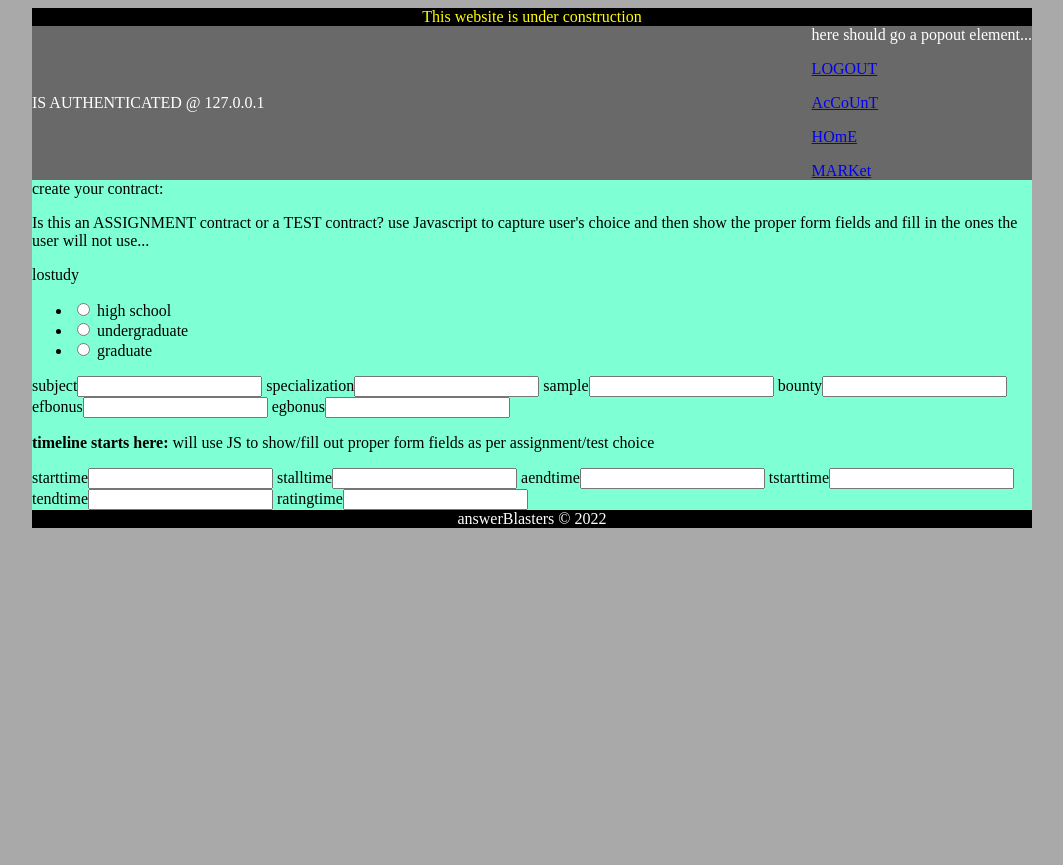
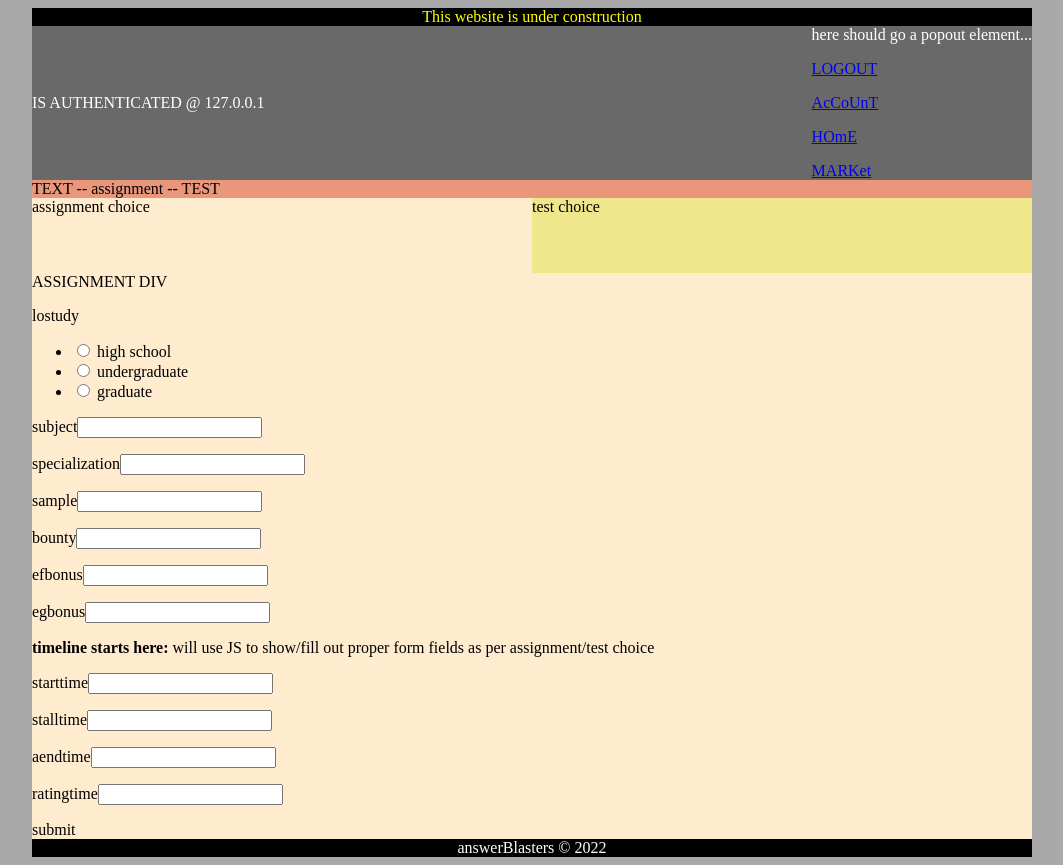
Before and after one commit to maimedlord/ab, a Flask app: page /create_contract in a window 1280 px wide. Shown: the whole page, without its empty margins (116-1179 px from the left). Before the commit the page ends 528 px from the top, so only its background shows below. Run offline with Flask 2, Linux system fonts and the light colour scheme; the visitor is signed in with stand-in values (Sample User, id 1); parts of the project's set-up code (start-up, migrations or seed data) failed here and were passed over.

Commit message:
working on contract forms

```diff
--- a/app.py
+++ b/app.py
@@ -72,11 +72,12 @@ INCOMPLETE
 @app.route('/create_contract', methods=['post', 'get'])
 @login_required
 def create_contract():
-    form = CContract()
+    form = CContract(type='assignment')
     ip_address = request.remote_addr
+    c_type = "assignment"
     if form.validate_on_submit():
         return redirect('success')
-    return render_template('create_contract.html', form=form, ip_address=ip_address)
+    return render_template('create_contract.html', form=form, ip_address=ip_address, c_type=c_type)
 
 
 '''
--- a/forms.py
+++ b/forms.py
@@ -15,14 +15,13 @@ class CContract(FlaskForm):
     specialization = StringField('specialization', validators=[InputRequired()])
     subject = StringField('subject', validators=[InputRequired()])
     submit = StringField('submit')
-    type = HiddenField('type', validators=[AnyOf(['assignment', 'test'])])
     #
-    aendtime = DateTimeField('aendtime', validators=[InputRequired()])
-    ratingtime = DateTimeField('ratingtime', validators=[InputRequired()])
-    stalltime = DateTimeField('stalltime', validators=[InputRequired()])
-    starttime = DateTimeField('starttime', validators=[InputRequired()])
-    tstarttime = DateTimeField('tstarttime', validators=[InputRequired()])
-    tendtime = DateTimeField('tendtime', validators=[InputRequired()])
+    aendtime = DateTimeField('aendtime', validators=[])
+    ratingtime = DateTimeField('ratingtime', validators=[])
+    stalltime = DateTimeField('stalltime', validators=[])
+    starttime = DateTimeField('starttime', validators=[])
+    tstarttime = DateTimeField('tstarttime', validators=[])
+    tendtime = DateTimeField('tendtime', validators=[])
 
 
 '''
--- a/static/css/create_contract.css
+++ b/static/css/create_contract.css
@@ -0,0 +1,29 @@
+#cc_main {
+    background-color: darksalmon;
+    display: flex;
+    flex-direction: column;
+    width: 100%;
+}
+#s_assignment {
+    background-color: blanchedalmond;
+    flex-basis: 50%;
+}
+#s_test {
+    background-color: khaki;
+    flex-basis: 50%;
+}
+#s_main {
+    background-color: plum;
+    display: flex;
+    flex-direction: row;
+    height: 75px;
+    width: 100%;
+}
+#d_assignment {
+    background-color: blanchedalmond;
+    display: flex;
+}
+#d_test {
+    background-color: khaki;
+    display: none;
+}
--- /dev/null
+++ b/static/scripts/create_contract.js
@@ -0,0 +1,17 @@
+/*
+Answer Bounty
+Alex Haas
+*/
+let contract_type = "assignment"
+// INCOMPLETE:
+function show_type_assignment() {
+   contract_type = "assignment"
+   document.getElementById('d_assignment').style.display = "flex";
+   document.getElementById('d_test').style.display = "none";
+}
+// INCOMPLETE:
+function show_type_test() {
+   contract_type = "test"
+   document.getElementById('d_assignment').style.display = "none";
+   document.getElementById('d_test').style.display = "flex";
+}
--- a/static/scripts/js.js
+++ b/static/scripts/js.js
@@ -1,3 +1,7 @@
+/*
+Answer Bounty
+Alex Haas
+*/
 // function show_login() {
 //    document.getElementById('login_form').style.display = "none";
 //    document.getElementById('login_text').style.display = "flex";
--- a/templates/base.html
+++ b/templates/base.html
@@ -13,6 +13,7 @@
         {% block css %}{% endblock %}
         <!-- Scripts  ––––––––––––––––––––––––––––––––––––––––––––– -->
         <script src="{{url_for('static', filename='scripts/js.js')}}"></script>
+        {% block scripts %}{% endblock %}
         <!-- Favicon  ––––––––––––––––––––––––––––––––––––––––––––– -->
         <link rel="icon" type="image/png" href="{{ url_for('static', filename='images/favicon.ico') }}">
     </head>
--- a/templates/create_contract.html
+++ b/templates/create_contract.html
@@ -1,35 +1,61 @@
 {% extends "base.html" %}
 {% block title %}<title>answerBlasters: create THAT contraCT yo</title>{% endblock %}
 {% block css %}<link rel="stylesheet" href="{{ url_for('static', filename='css/create_contract.css') }}">{% endblock %}
+{% block scripts %}<script src="{{url_for('static', filename='scripts/create_contract.js')}}"></script>{% endblock %}
 {% block body %}
-    <div>
-        create your contract:
-        <p></p>
-        Is this an ASSIGNMENT contract or a TEST contract? use Javascript to capture user's choice and then show the proper form fields and fill in the ones the user will not use...
-        <p></p>
-        <div id="contract_assignment">
-            <form method="post">
+    <div id="cc_main">
+        TEXT -- {{ c_type }} -- TEST
+        <div id="s_main">
+            <div id="s_assignment" onclick="show_type_assignment()">
+                assignment choice
+            </div>
+            <div id="s_test" onclick="show_type_test()">
+                test choice
+            </div>
+        </div>
+        <div id="d_assignment">
+            <form id="c_assignment" method="post">
+                ASSIGNMENT DIV
+                <p></p>
                 {{ form.csrf_token }}
-                {{ form.lostudy.label }}{{ form.lostudy(size=20) }}
-                {{ form.subject.label }}{{ form.subject(size=20) }}
-                {{ form.specialization.label }}{{ form.specialization(size=20) }}
-                {{ form.sample.label }}{{ form.sample(size=20) }}
-                {{ form.bounty.label }}{{ form.bounty(size=20) }}
-                {{ form.efbonus.label }}{{ form.efbonus(size=20) }}
-                {{ form.egbonus.label }}{{ form.egbonus(size=20) }}
+                {{ form.lostudy.label }}{{ form.lostudy(size=20) }}<p></p>
+                {{ form.subject.label }}{{ form.subject(size=20) }}<p></p>
+                {{ form.specialization.label }}{{ form.specialization(size=20) }}<p></p>
+                {{ form.sample.label }}{{ form.sample(size=20) }}<p></p>
+                {{ form.bounty.label }}{{ form.bounty(size=20) }}<p></p>
+                {{ form.efbonus.label }}{{ form.efbonus(size=20) }}<p></p>
+                {{ form.egbonus.label }}{{ form.egbonus(size=20) }}<p></p>
                 <p></p>
                 <b>timeline starts here:</b> will use JS to show/fill out proper form fields as per assignment/test choice <p></p>
-                {{ form.starttime.label }}{{ form.starttime(size=20) }}
-                {{ form.stalltime.label }}{{ form.stalltime(size=20) }}
-                {{ form.aendtime.label }}{{ form.aendtime(size=20) }}
-                {{ form.tstarttime.label }}{{ form.tstarttime(size=20) }}
-                {{ form.tendtime.label }}{{ form.tendtime(size=20) }}
-                {{ form.ratingtime.label }}{{ form.ratingtime(size=20) }}
-
+                {{ form.starttime.label }}{{ form.starttime(size=20) }}<p></p>
+                {{ form.stalltime.label }}{{ form.stalltime(size=20) }}<p></p>
+                {{ form.aendtime.label }}{{ form.aendtime(size=20) }}<p></p>
+                {{ form.ratingtime.label }}{{ form.ratingtime(size=20) }}<p></p>
+                <p></p>
+                {{ form.submit.label }}
             </form>
         </div>
-        <div id="contract_test">
-
+        <div id="d_test">
+            <form id="c_test" method="post">
+                TEST DIV
+                <p></p>
+                {{ form.csrf_token }}
+                {{ form.lostudy.label }}{{ form.lostudy(size=20) }}<p></p>
+                {{ form.subject.label }}{{ form.subject(size=20) }}<p></p>
+                {{ form.specialization.label }}{{ form.specialization(size=20) }}<p></p>
+                {{ form.sample.label }}{{ form.sample(size=20) }}<p></p>
+                {{ form.bounty.label }}{{ form.bounty(size=20) }}<p></p>
+                {{ form.egbonus.label }}{{ form.egbonus(size=20) }}<p></p>
+                <p></p><p></p>
+                <b>timeline starts here:</b> will use JS to show/fill out proper form fields as per assignment/test choice<p></p>
+                {{ form.starttime.label }}{{ form.starttime(size=20) }}<p></p>
+                {{ form.stalltime.label }}{{ form.stalltime(size=20) }}<p></p>
+                {{ form.tstarttime.label }}{{ form.tstarttime(size=20) }}<p></p>
+                {{ form.tendtime.label }}{{ form.tendtime(size=20) }}<p></p>
+                {{ form.ratingtime.label }}{{ form.ratingtime(size=20) }}<p></p>
+                <p></p>
+                {{ form.submit.label }}
+            </form>
         </div>
     </div>
 {% endblock %}
```
